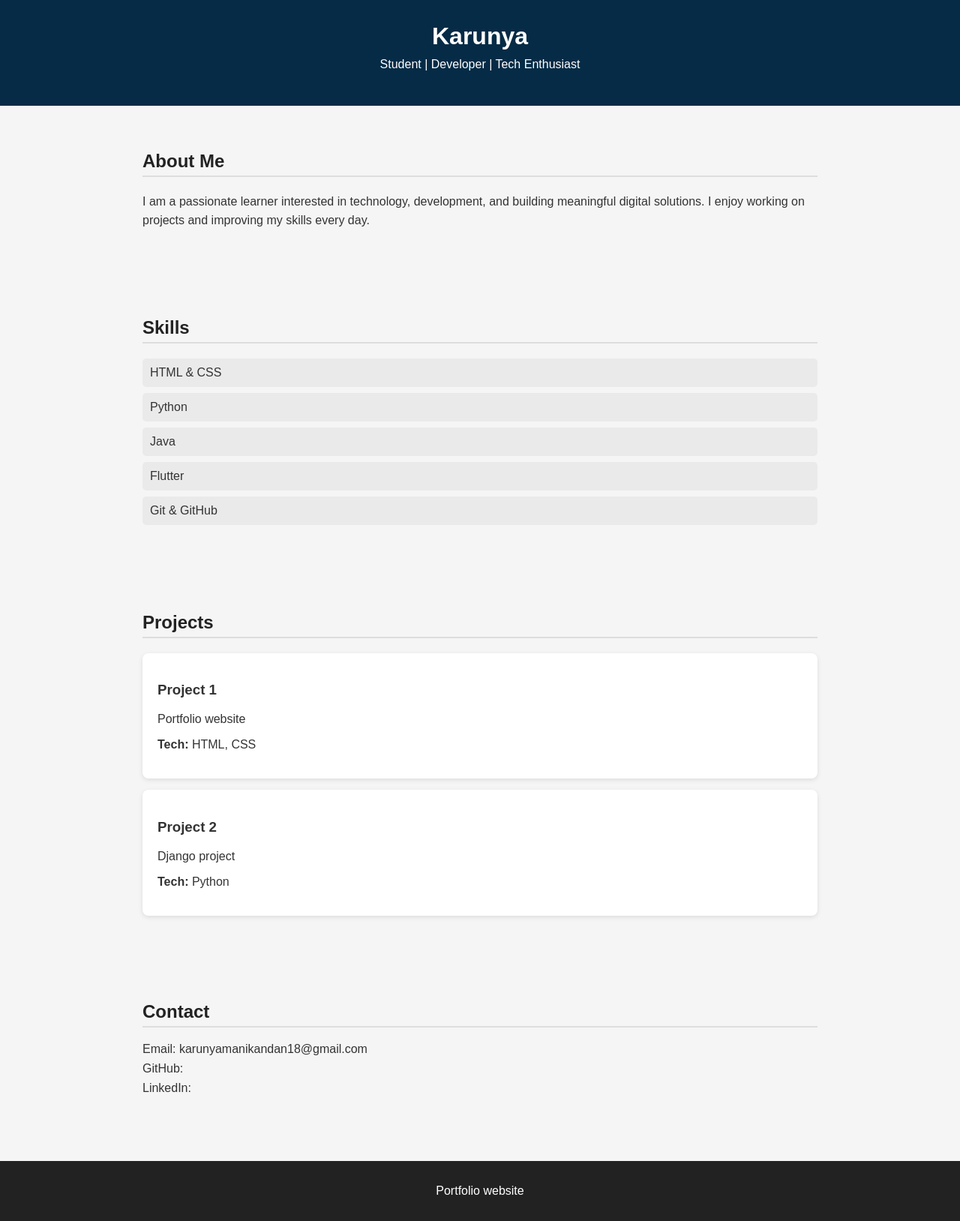
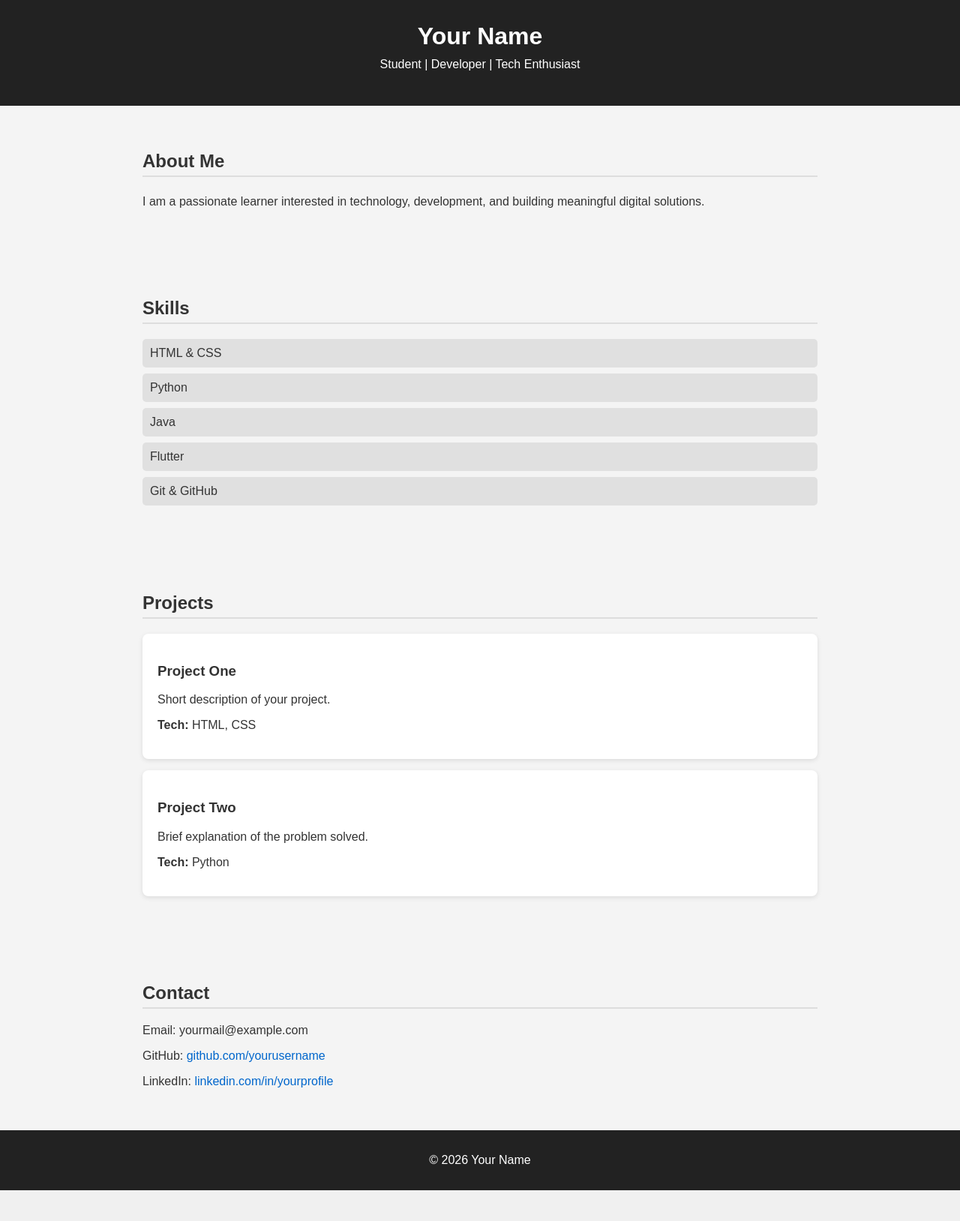
Before and after one commit to code2de/Portfolio-Project-using-Django, a Django app: page / in a window 1280 px wide. Shown: the whole page at 75% size. After the commit the page ends 1587 px from the top, so only its background shows below. Run offline with Django 5.2, Linux system fonts and the light colour scheme.

Commit message:
linking css file and updated settings.py for static files. loaded static template tag in html

```diff
--- /dev/null
+++ b/my_app/static/css/styles.css
@@ -0,0 +1,80 @@
+body {
+    margin: 0;
+    font-family: Arial, Helvetica, sans-serif;
+    background-color: #f4f4f4;
+    color: #333;
+}
+
+/* Header */
+header {
+    background-color: #222;
+    color: #fff;
+    padding: 30px;
+    text-align: center;
+}
+
+header h1 {
+    margin: 0;
+}
+
+header p {
+    margin-top: 10px;
+    font-size: 16px;
+}
+
+/* Sections */
+section {
+    max-width: 900px;
+    margin: auto;
+    padding: 40px 20px;
+}
+
+h2 {
+    border-bottom: 2px solid #ddd;
+    padding-bottom: 5px;
+}
+
+/* About */
+.about p {
+    line-height: 1.6;
+}
+
+/* Skills */
+.skills ul {
+    list-style: none;
+    padding: 0;
+}
+
+.skills li {
+    background: #e0e0e0;
+    margin: 8px 0;
+    padding: 10px;
+    border-radius: 5px;
+}
+
+/* Projects */
+.projects .card {
+    background: #fff;
+    padding: 20px;
+    margin: 15px 0;
+    border-radius: 8px;
+    box-shadow: 0 2px 6px rgba(0,0,0,0.1);
+}
+
+/* Contact */
+.contact a {
+    color: #0066cc;
+    text-decoration: none;
+}
+
+.contact a:hover {
+    text-decoration: underline;
+}
+
+/* Footer */
+footer {
+    background-color: #222;
+    color: #fff;
+    text-align: center;
+    padding: 15px;
+}
--- a/my_app/templates/home.html
+++ b/my_app/templates/home.html
@@ -1,3 +1,4 @@
+{% load static %}
 <!DOCTYPE html>
 <html lang="en">
 <head>
@@ -5,102 +6,23 @@
     <title>My Portfolio</title>
     <meta name="viewport" content="width=device-width, initial-scale=1.0">
 
-    <style>
-        body {
-            margin: 0;
-            font-family: Arial, Helvetica, sans-serif;
-            background-color: #f5f5f5;
-            color: #333;
-        }
+    <!-- Linking external CSS -->
+    <link rel="stylesheet" href="{% static 'css/styles.css' %}">
 
-        header {
-            background-color: #052b46;
-            color: white;
-            padding: 30px;
-            text-align: center;
-        }
-
-        header h1 {
-            margin: 0;
-        }
-
-        header p {
-            margin-top: 10px;
-            font-size: 16px;
-        }
-
-        section {
-            padding: 40px 20px;
-            max-width: 900px;
-            margin: auto;
-        }
-
-        h2 {
-            color: #222;
-            border-bottom: 2px solid #ddd;
-            padding-bottom: 5px;
-        }
-
-        .about p {
-            line-height: 1.6;
-        }
-
-        .skills ul {
-            list-style: none;
-            padding: 0;
-        }
-
-        .skills li {
-            background: #eaeaea;
-            margin: 8px 0;
-            padding: 10px;
-            border-radius: 5px;
-        }
-
-        .projects .card {
-            background: white;
-            padding: 20px;
-            margin: 15px 0;
-            border-radius: 8px;
-            box-shadow: 0 2px 6px rgba(0,0,0,0.1);
-        }
-
-        .contact p {
-            margin: 8px 0;
-        }
-
-        footer {
-            background-color: #222;
-            color: white;
-            text-align: center;
-            padding: 15px;
-            margin-top: 40px;
-        }
-
-        a {
-            color: #0066cc;
-            text-decoration: none;
-        }
-
-        a:hover {
-            text-decoration: underline;
-        }
-    </style>
 </head>
 
 <body>
 
 <header>
-    <h1>Karunya</h1>
+    <h1>Your Name</h1>
     <p>Student | Developer | Tech Enthusiast</p>
 </header>
 
 <section class="about">
     <h2>About Me</h2>
     <p>
-        I am a passionate learner interested in technology, development, and building
-        meaningful digital solutions. I enjoy working on projects and improving my skills
-        every day.
+        I am a passionate learner interested in technology, development,
+        and building meaningful digital solutions.
     </p>
 </section>
 
@@ -119,30 +41,27 @@
     <h2>Projects</h2>
 
     <div class="card">
-        <h3>Project 1</h3>
-        <p>Portfolio website</p>
+        <h3>Project One</h3>
+        <p>Short description of your project.</p>
         <p><strong>Tech:</strong> HTML, CSS</p>
     </div>
 
     <div class="card">
-        <h3>Project 2</h3>
-        <p>Django project</p>
+        <h3>Project Two</h3>
+        <p>Brief explanation of the problem solved.</p>
         <p><strong>Tech:</strong> Python</p>
     </div>
 </section>
 
 <section class="contact">
     <h2>Contact</h2>
-    <p>Email: karunyamanikandan18@gmail.com</p>
-    <p>GitHub: <a href="#"><github class="com">
-    <code2de></code2de></a></p>
-    <p>LinkedIn: <a href="#"><linkedin class="com">
-    <in>
-    <karunyamanikandan></karunyamanikandan></a></p>
+    <p>Email: yourmail@example.com</p>
+    <p>GitHub: <a href="#">github.com/yourusername</a></p>
+    <p>LinkedIn: <a href="#">linkedin.com/in/yourprofile</a></p>
 </section>
 
 <footer>
-    <p>Portfolio website</p>
+    <p>© 2026 Your Name</p>
 </footer>
 
 </body>
```
